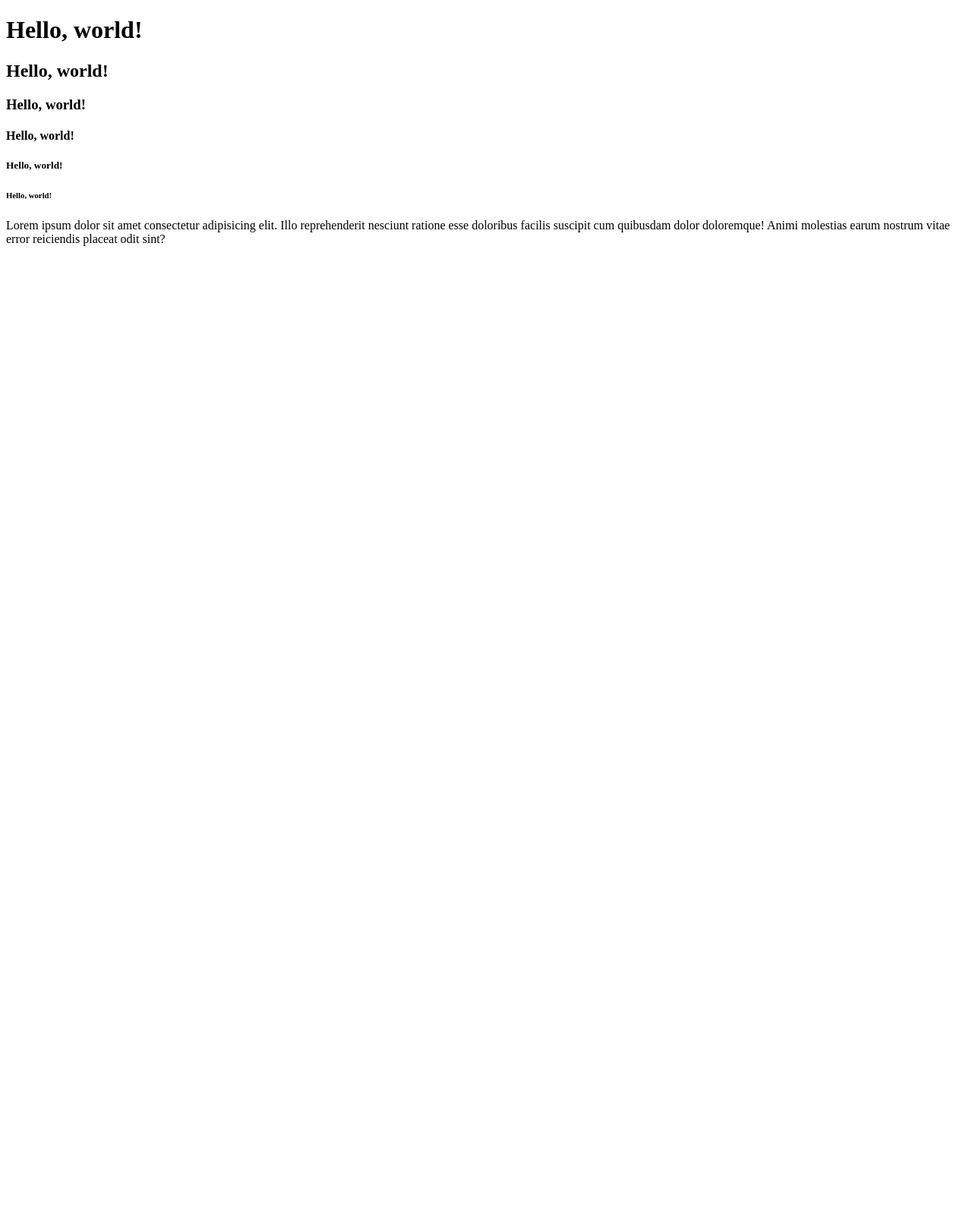
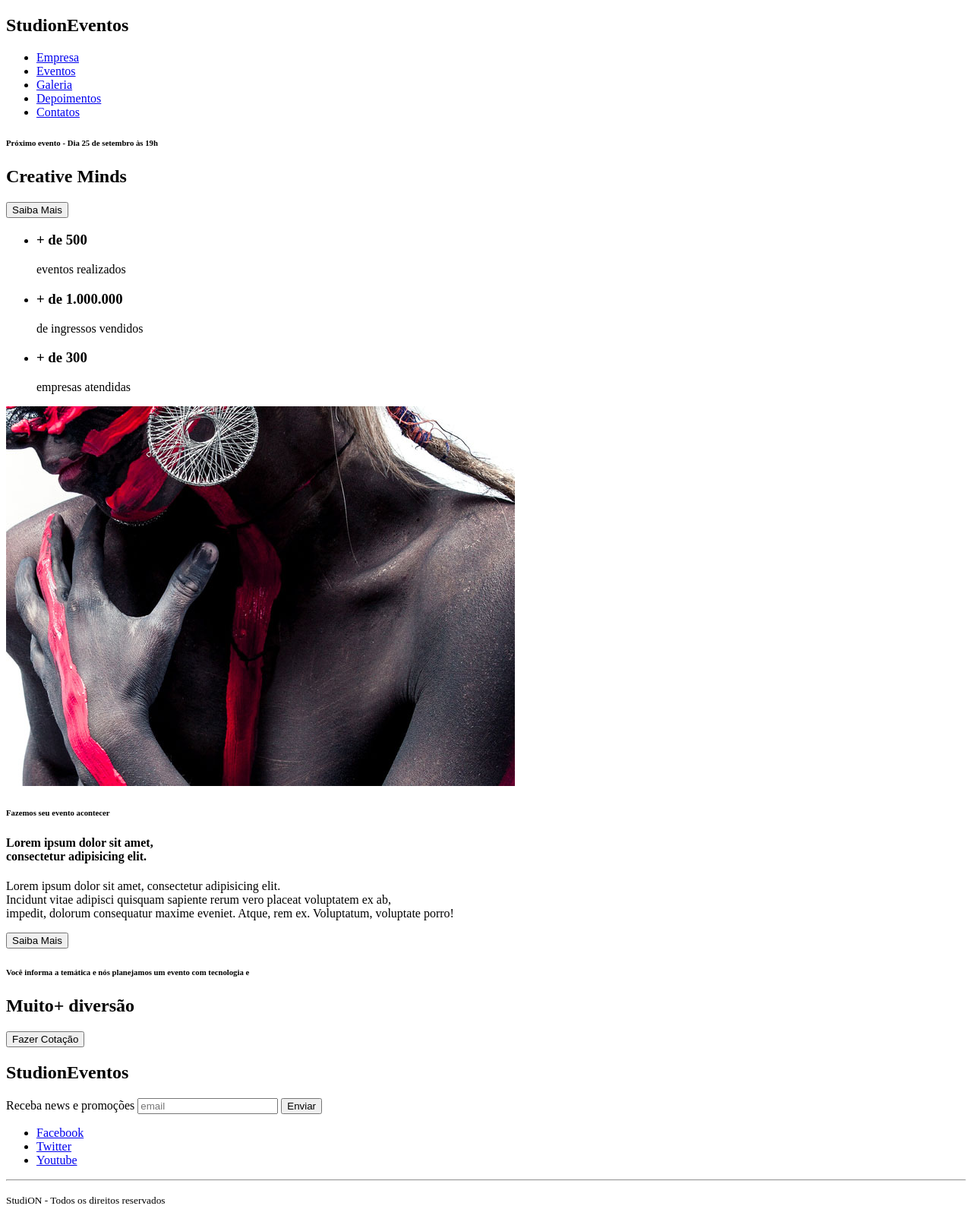
Before and after one commit to cristian-sbardelotto/studion, a website: page src/index.html in a window 1280 px wide. Shown: the whole page at 76% size. Before the commit the page ends 800 px from the top, so only its background shows below. Drawn offline with Linux system fonts and the light colour scheme.

Commit message:
feat(html): constructed html structure for the main page

```diff
--- a/src/index.html
+++ b/src/index.html
@@ -1,22 +1,100 @@
 <!DOCTYPE html>
 <html lang="pt-BR">
-   <head>
+
+<head>
     <meta charset="UTF-8">
     <meta http-equiv="X-UA-Compatible" content="IE=edge">
     <meta name="viewport" content="width=device-width, initial-scale=1.0">
     <title>Studion</title>
-   </head>
+</head>
 
-   <body>
-        <h1>Hello, world!</h1>
-        <h2>Hello, world!</h2>
-        <h3>Hello, world!</h3>
-        <h4>Hello, world!</h4>
-        <h5>Hello, world!</h5>
-        <h6>Hello, world!</h6>
+<body>
+    <nav>
+        <h1>Studi<span>on</span><span>Eventos</span></h1>
+        <ul>
+            <li>
+                <a href="#empresa">
+                    Empresa
+                </a>
+            </li>
+            <li>
+                <a href="#eventos">
+                    Eventos
+                </a>
+            </li>
+            <li>
+                <a href="#galeria">
+                    Galeria
+                </a>
+            </li>
+            <li>
+                <a href="#depoimentos">
+                    Depoimentos
+                </a>
+            </li>
+            <li>
+                <a href="#contatos">
+                    Contatos
+                </a>
+            </li>
+        </ul>
+    </nav>
+
+    <header>
+        <div id="slider">
+            <div class="slide">
+                <h6><span>Próximo evento</span> - Dia 25 de setembro às 19h</h6>
+                <h2><span>Creative</span> Minds</h2>
+                <button>Saiba Mais</button>
+            </div>
+        </div>
+    </header>
+
+    <main>
+        <section>
+            <ul>
+                <li><h3>+ de 500 </h3>eventos realizados</li>
+                <li><h3>+ de 1.000.000 </h3>de ingressos vendidos</li>
+                <li><h3>+ de 300 </h3>empresas atendidas</li>
+            </ul>
+        </section>
+        <section>
+            <div>
+                <img src="./images/institutional.jpg" />
+                <h6>Fazemos seu evento acontecer</h6>
+                <h4>Lorem ipsum dolor sit amet, <br>consectetur adipisicing elit.</h4>
+                <p>
+                    Lorem ipsum dolor sit amet, consectetur adipisicing elit. <br>Incidunt vitae adipisci quisquam sapiente rerum vero placeat voluptatem ex ab, <br> impedit, dolorum consequatur maxime eveniet. Atque, rem ex. Voluptatum, voluptate porro!
+                </p>
+                <button>Saiba Mais</button>
+            </div>
+        </section>
+        <section>
+            <div>
+                <h6>Você informa a temática e nós planejamos um evento com tecnologia e</h6>
+                <h2><span>Muito+ </span>diversão</h2>
+                <button>Fazer Cotação</button>
+            </div>
+        </section>
+    </main>
+
+    <footer>
+        <h2>Studi<span>on</span><span>Eventos</span></h2>
+        <form>
+            <label>Receba news e promoções</label>
+            <input type="email" placeholder="email"/>
+            <button type="submit">Enviar</button>
+        </form>
+        <ul>
+            <li><a href="https://facebook.com/" target="_blank">Facebook</a></li>
+            <li><a href="https://twitter.com/" target="_blank">Twitter</a></li>
+            <li><a href="https://youtube.com/" target="_blank">Youtube</a></li>
+        </ul>
+        <hr>
         <p>
-            Lorem ipsum dolor sit amet consectetur adipisicing elit. Illo reprehenderit nesciunt ratione esse doloribus facilis suscipit cum quibusdam dolor doloremque! Animi molestias earum nostrum vitae error reiciendis placeat odit sint?
+            <small>Studi<span>ON</span> - Todos os direitos reservados</small>
         </p>
-   </body>
+    </footer>
+</body>
 
 </html>
```
